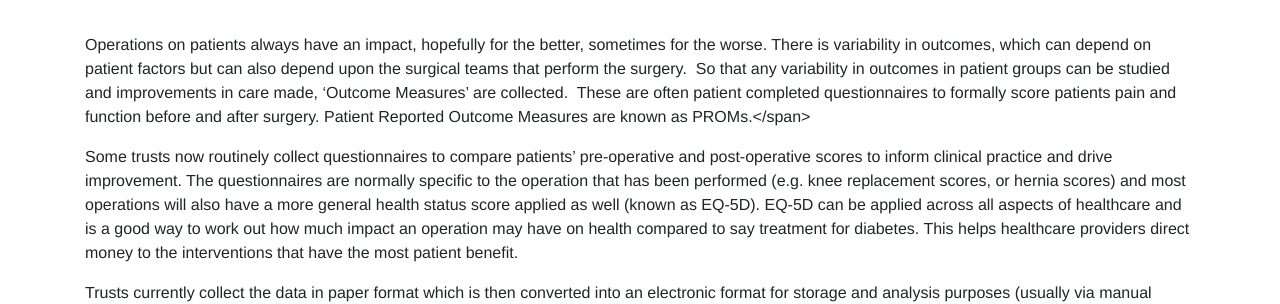
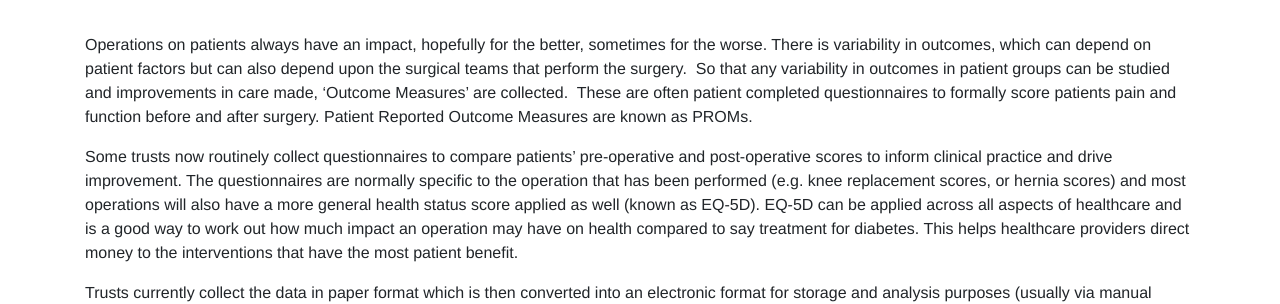
Before and after one commit to robdyke/code4health.org, a Jekyll site: the page built from _pages/PROMS.md, in a window 1280 px wide and 900 px high. Shown: the part 284-588 px from the top of the window. Built offline with Jekyll 4.4.1, drawn with Linux system fonts in a browser that asks for light colours; nearby versions of some CDN libraries; some web fonts are replaced; some of the changed lines change nothing that is shown; some of the changed text lies outside the part shown.

Commit message:
Update PROMS.md

```diff
--- a/_pages/PROMS.md
+++ b/_pages/PROMS.md
@@ -15,7 +15,7 @@
       <div class="container">
         <div class="row">
           <div class="col-lg-12">
-<p>Operations on patients always have an impact, hopefully for the better, sometimes for the worse. There is variability in outcomes, which can depend on patient factors but can also depend upon the surgical teams that perform the surgery. &nbsp;So that any variability in outcomes in patient groups can be studied and improvements in care made, ‘Outcome Measures’ are collected.&nbsp; These are often patient completed questionnaires to formally score patients pain and function before and after surgery. Patient Reported Outcome Measures are known as PROMs.</span><br>
+<p>Operations on patients always have an impact, hopefully for the better, sometimes for the worse. There is variability in outcomes, which can depend on patient factors but can also depend upon the surgical teams that perform the surgery. &nbsp;So that any variability in outcomes in patient groups can be studied and improvements in care made, ‘Outcome Measures’ are collected.&nbsp; These are often patient completed questionnaires to formally score patients pain and function before and after surgery. Patient Reported Outcome Measures are known as PROMs.<br>
 </p>
 
 <p>Some trusts now routinely collect questionnaires to compare patients’ pre-operative and post-operative scores to inform clinical practice and drive improvement. The questionnaires are normally specific to the operation that has been performed (e.g. knee replacement scores, or hernia scores) and most operations will also have a more general health status score applied as well (known as EQ-5D). EQ-5D can be applied across all aspects of healthcare and is a good way to work out how much impact an operation may have on health compared to say treatment for diabetes. This helps healthcare providers direct money to the interventions that have the most patient benefit.</p>
@@ -100,8 +100,8 @@
 
 <p>Ability to push data into the various national registries to avoid duplication and save time.</p>
 
-<p>Contact Angela Kingman <Angela.Kingman@northumbria-healthcare.nhs.uk></p>
-<p>Twitter <https://twitter.com/outcomes_proms></p>
+<p>Contact Angela Kingman <a href="mailto:angela.kingman@northumbria-healthcare.nhs.uk"></p>
+<p>Twitter <a href="https://twitter.com/outcomes_proms"></p>
 <br>
 </div>
 	  </div>
```
